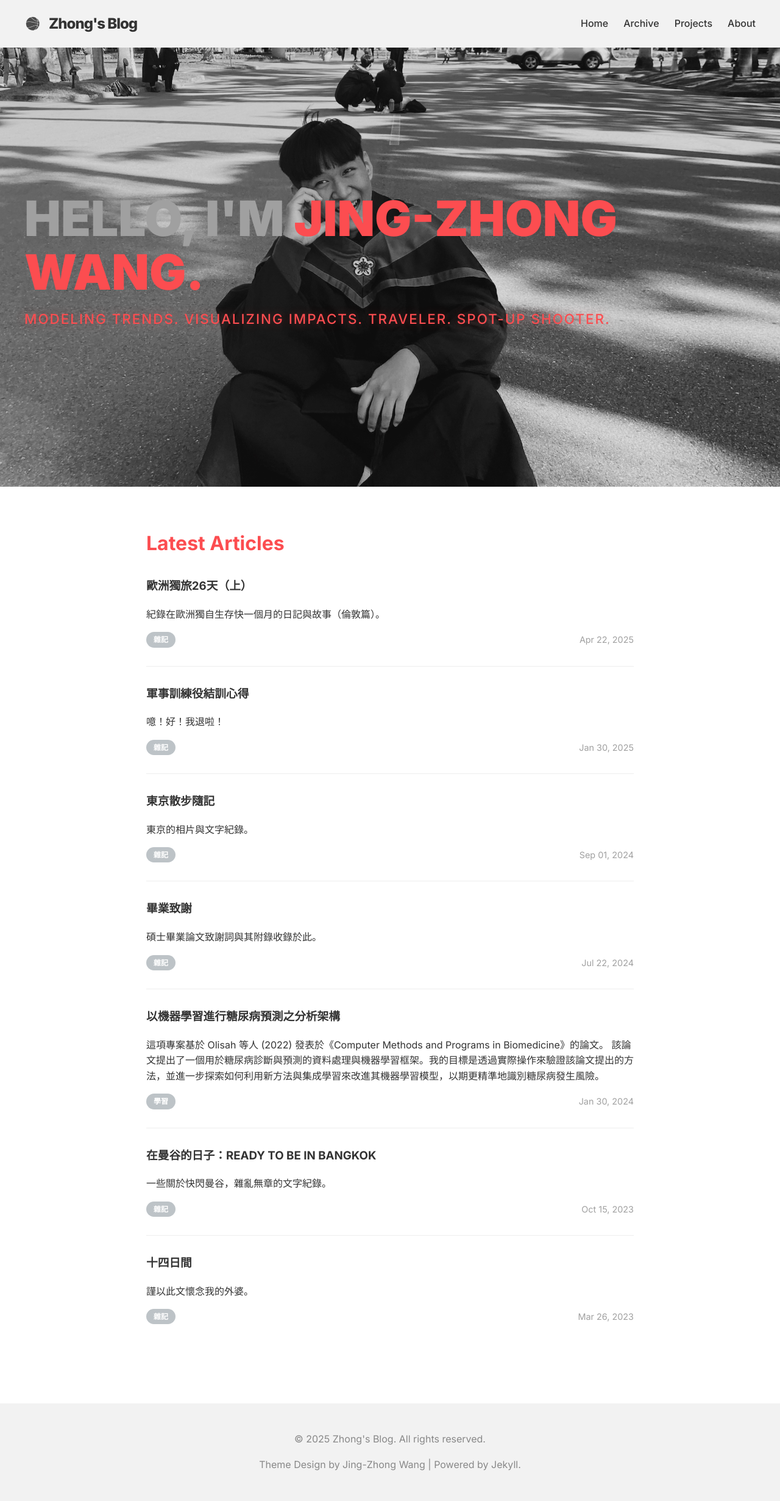
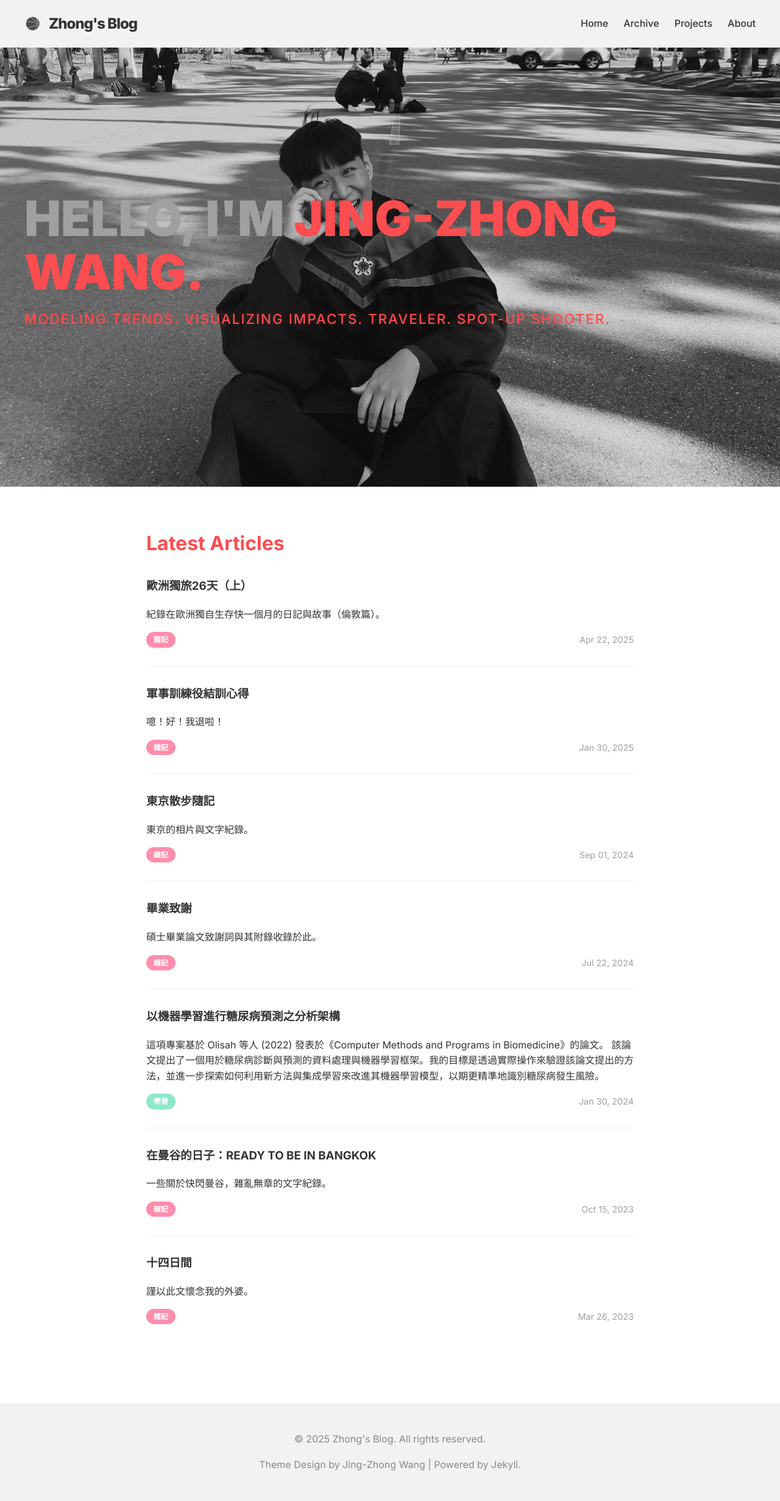
Before and after one commit to jingzhong1011/jingzhong1011.github.io, a Jekyll site: the page built from index.html, in a window 1280 px wide. Shown: the whole page at 61% size. Built offline with Jekyll 4.4.1, drawn with Linux system fonts in a browser that asks for light colours; the list of posts is cut into pages by our own code.

Commit message:
changes added

```diff
--- a/assets/css/style.scss
+++ b/assets/css/style.scss
@@ -66,7 +66,7 @@ hr, .projects-grid hr {
 /* 5. HERO SECTION */
 .hero-section {
   min-height: 80vh; display: flex; flex-direction: column; justify-content: center; align-items: flex-start;
-  background-image: url('../img/hero-bg.jpg'); background-size: cover; background-position: center;
+  background-image: url('../img/hero-bg.jpeg'); background-size: cover; background-position: center;
   position: relative; text-transform: uppercase; overflow: hidden;
 }
 .hero-section::before { content: ""; position: absolute; top: 0; left: 0; width: 100%; height: 100%; background-color: rgba(0, 0, 0, 0.1); z-index: 1; }
@@ -110,33 +110,34 @@ hr, .projects-grid hr {
     font-size: 0.75rem;
     font-weight: 600;
     display: inline-block;
-    color: #fff;
-    background-color: #bdc3c7; /* 預設灰色 */
+    transition: all 0.2s ease;
+
+    // 類別類 (tag-type)：底色白字
+    &.tag-type {
+        color: #ffffff !important;
+
+        &[data-tag="all"]         { background-color: #333333 !important; }
+        &[data-tag="學習"]        { background-color: #8ee8cc !important; }
+        &[data-tag="雜記"]        { background-color: #ff8dac !important; }
+        &[data-tag="Publication"] { background-color: #15803d !important; }
+        &[data-tag="Research"]    { background-color: #0369a1 !important; }
+        &[data-tag="Data Viz"]     { background-color: #a16207 !important; }
+        &[data-tag="ML"]          { background-color: #86198f !important; }
+    }
+
+    // 技術類 (tag-tech)：透明底、色字、邊框
+    &.tag-tech {
+        background-color: transparent !important;
+        border: 1px solid currentColor !important;
+
+        &[data-tag="R"]      { color: #276BBE !important; }
+        &[data-tag="Python"] { color: #3776AB !important; }
+        &[data-tag="SAS"]    { color: #007CC3 !important; }
+        &[data-tag="JS"]     { color: #D5B600 !important; }
+        &[data-tag="HTML"]   { color: #E34F26 !important; }
+        &[data-tag="HTML/CSS"] { color: #E34F26 !important; }
+    }
 }
-
-/* 類別類 (tag-type)：底色白字 */
-/* 注意：.post-category.tag-type 中間沒有空格，代表「同時具備這兩個 class」 */
-.post-category.tag-type {
-    color: #ffffff !important;
-}
-
-.post-category.tag-type[data-tag="Publication"] { background-color: #15803d !important; }
-.post-category.tag-type[data-tag="Research"]    { background-color: #0369a1 !important; }
-.post-category.tag-type[data-tag="DataViz"]     { background-color: #a16207 !important; }
-.post-category.tag-type[data-tag="ML"]          { background-color: #86198f !important; }
-
-/* 技術類 (tag-tech)：透明底、色字、邊框 */
-.post-category.tag-tech {
-    background-color: transparent !important;
-    border: 1px solid currentColor;
-}
-.post-category.tag-tech[data-tag="R"]      { color: #276BBE !important; }
-.post-category.tag-tech[data-tag="Python"] { color: #3776AB !important; }
-.post-category.tag-tech[data-tag="SAS"]    { color: #007CC3 !important; }
-.post-category.tag-tech[data-tag="JS"]     { color: #D5B600 !important; }
-.post-category.tag-tech[data-tag="HTML"]   { color: #E34F26 !important; }
-
-
 
 /* 9. About Me 特殊樣式 & CV Button */
 .cv-section-enhanced {
--- a/projects/index.html
+++ b/projects/index.html
@@ -30,7 +30,7 @@ permalink: /projects/
       </a>
       <p class="post-list-excerpt">A custom-built interactive visualization tool developed using JavaScript and HTML.</p>
       <div class="post-list-meta" style="display: flex; gap: 10px;">
-        <span class="post-category tag-type" data-tag="DataViz">Data Viz</span>
+        <span class="post-category tag-type" data-tag="Data Viz">Data Viz</span>
         <span class="post-category tag-tech" data-tag="JS">JS</span>
         <span class="post-category tag-tech" data-tag="HTML">HTML</span>
       </div>
```
Also changed, not shown: assets/img/hero-bg.jpeg (renamed from assets/img/hero-bg.jpg).
